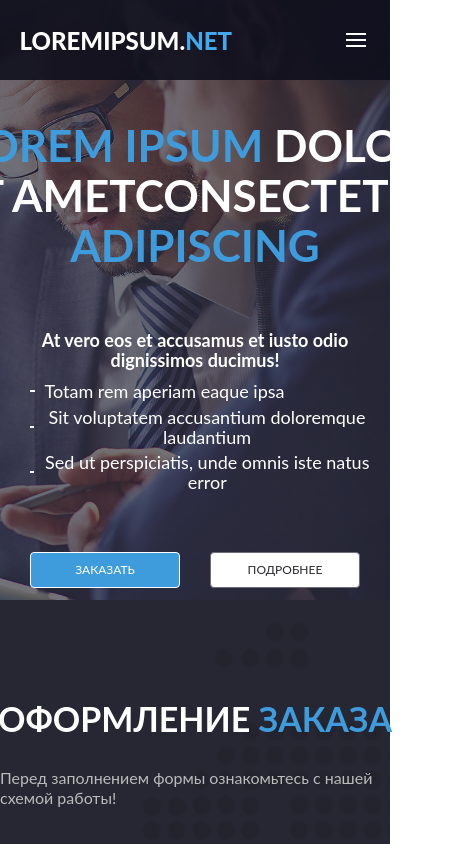
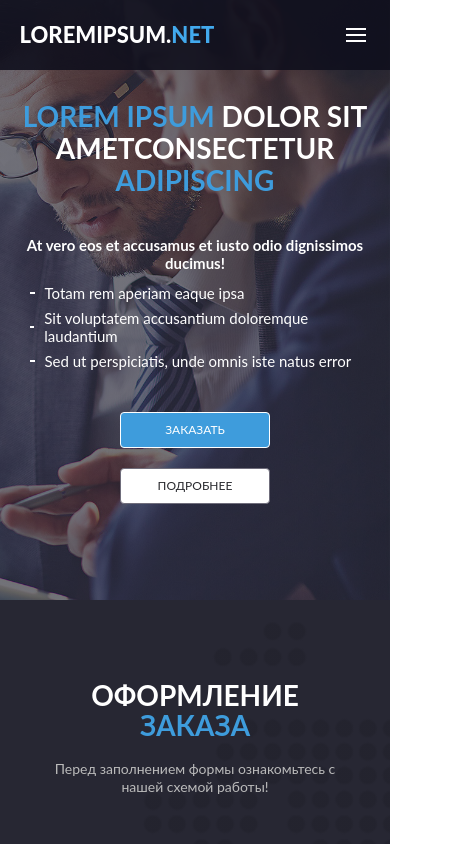
Before and after one commit to ultramarine64/softnsk-test-task, a website: page src/index.html in a window 390 px wide. Shown: the top 844 px of the page, 455 px wide, since content can reach past the window. Drawn offline with nearby package versions, Linux system fonts and the light colour scheme; files that its build step writes are made by us from their sources; a web font is replaced by a local one.

Commit message:
Добавить адаптив на 320-576px.

```diff
--- a/src/sass/blocks/_company-title.scss
+++ b/src/sass/blocks/_company-title.scss
@@ -3,7 +3,7 @@
   font-style: normal;
   font-weight: 800;
   font-size: 28px;
-  line-height: 33px;
+  line-height: 0;
   text-transform: uppercase;
   user-select: none;
 
@@ -32,3 +32,9 @@
     font-size: 24px;
   }
 }
+
+@media screen and (max-width: 576px) {
+  .company-title {
+    font-size: 22px;
+  }
+}
--- a/src/sass/blocks/_features.scss
+++ b/src/sass/blocks/_features.scss
@@ -31,6 +31,7 @@
       color: #000000;
       display: flex;
       justify-content: start;
+      text-align: left;
       align-items: center;
 
       &::before {
@@ -78,3 +79,35 @@
     }
   }
 }
+
+@media screen and (max-width: 576px) {
+  .features {
+    &__description {
+      font-size: 16px;
+      line-height: 18px;
+    }
+
+    &__list {
+      &-item {
+        font-size: 16px;
+        line-height: 18px;
+      }
+    }
+  }
+}
+
+@media screen and (max-width: 400px) {
+  .features {
+    &__description {
+      font-size: 15px;
+      line-height: 18px;
+    }
+
+    &__list {
+      &-item {
+        font-size: 15px;
+        line-height: 18px;
+      }
+    }
+  }
+}
--- a/src/sass/blocks/_footer.scss
+++ b/src/sass/blocks/_footer.scss
@@ -249,3 +249,46 @@
     }
   }
 }
+
+@media screen and (max-width: 576px) {
+  .footer {
+    height: 160px;
+
+    &__services {
+      gap: 18px;
+
+      &-item {
+        gap: 6px;
+
+        &-img {
+          width: 18px;
+          height: 18px;
+        }
+
+        &-name {
+          font-size: 14px;
+          line-height: 16px;
+          width: min-content;
+        }
+      }
+    }
+
+    &__socials {
+      gap: 18px;
+
+      &-link {
+        gap: 6px;
+
+        &-img {
+          height: 18px;
+          width: 18px;
+        }
+
+        &-text {
+          font-size: 14px;
+          line-height: 16px;
+        }
+      }
+    }
+  }
+}
--- a/src/sass/blocks/_header.scss
+++ b/src/sass/blocks/_header.scss
@@ -43,3 +43,9 @@
     }
   }
 }
+
+@media screen and (max-width: 576px) {
+  .header {
+    height: 70px;
+  }
+}
--- a/src/sass/blocks/_main-info.scss
+++ b/src/sass/blocks/_main-info.scss
@@ -102,3 +102,36 @@
     }
   }
 }
+
+@media screen and (max-width: 576px) {
+  .main-info {
+    min-height: 550px;
+    background-position: right;
+
+    &__container {
+      padding-top: 100px;
+      gap: 40px;
+    }
+
+    &__title {
+      font-size: 32px;
+      line-height: 36px;
+      width: 90vw;
+      text-align: center;
+    }
+  }
+}
+
+@media screen and (max-width: 400px) {
+  .main-info {
+    &__title {
+      font-size: 28px;
+      line-height: 32px;
+    }
+
+    &__buttons {
+      flex-direction: column;
+      gap: 20px;
+    }
+  }
+}
--- a/src/sass/blocks/_order-making.scss
+++ b/src/sass/blocks/_order-making.scss
@@ -49,7 +49,7 @@
     font-weight: 400;
     font-size: 18px;
     line-height: 22px;
-
+    text-align: center;
     color: #BBBBBB;
   }
 }
@@ -122,3 +122,51 @@
     }
   }
 }
+
+@media screen and (max-width: 576px) {
+  .order-making {
+    &__container {
+      max-width: 520px;
+      padding-top: 80px;
+      padding-bottom: 90px;
+      gap: 80px;
+    }
+
+    &__text-container {
+      gap: 20px;
+    }
+
+    &__title {
+      font-size: 28px;
+      line-height: 30px;
+      width: 380px;
+    }
+
+    &__description {
+      font-size: 14px;
+      line-height: 18px;
+      width: 380px;
+    }
+  }
+}
+
+@media screen and (max-width: 400px) {
+  .order-making {
+    &__container {
+      max-width: 520px;
+      gap: 80px;
+    }
+
+    &__title {
+      font-size: 28px;
+      line-height: 30px;
+      width: 300px;
+    }
+
+    &__description {
+      font-size: 14px;
+      line-height: 18px;
+      width: 300px;
+    }
+  }
+}
```
